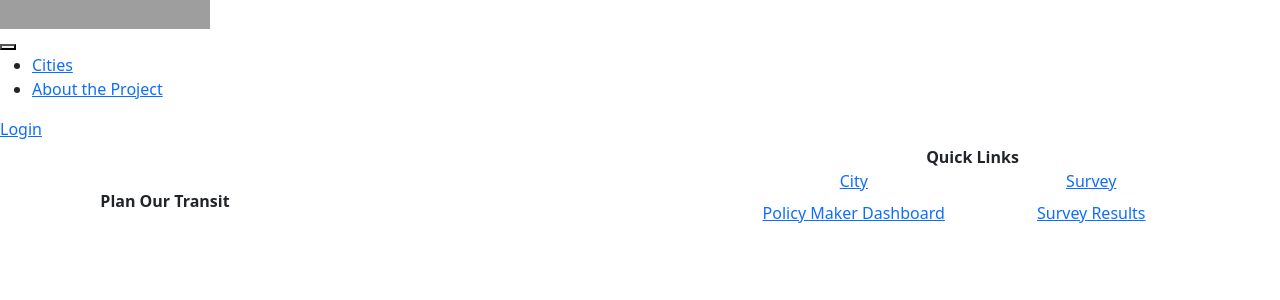
After one commit to uchicago-capp-30320/RouteRangers, a Django app: template app/route_rangers_api/templates/Basetemplate.html in a window 1280 px wide. The commit adds this page. Shown: the top 300 px of the page. Run offline with Django 3.2, Linux system fonts and the light colour scheme; the template is opened without the code that fills it, so the values that code supplies are empty; grey boxes are pictures that could not be loaded.

Commit message:
map.js PR

```diff
--- a/app/route_rangers_api/static/map.js
+++ b/app/route_rangers_api/static/map.js
@@ -1,5 +1,5 @@
 export function initializeMap(coordinates, stations, iconUrl) {
-  // Initialize the map with the given coordinates as the center
+  // Initialize the map at center of city
   var map = L.map('map').setView(coordinates, 13);
 
   // Add a tile layer
@@ -13,8 +13,8 @@ export function initializeMap(coordinates, stations, iconUrl) {
   // Custom icon for smaller markers
   var smallIcon = L.icon({
     iconUrl: iconUrl, // URL to a smaller icon image
-    iconSize: [15, 15], // Set the icon size you want
-    iconAnchor: [6, 6], // Adjust the anchor point if necessary
+    iconSize: [15, 15],
+    iconAnchor: [6, 6],
   });
 
   var markers = L.markerClusterGroup();
--- /dev/null
+++ b/app/route_rangers_api/templates/Basetemplate.html
@@ -0,0 +1,133 @@
+<!DOCTYPE html>
+<html lang="en">
+    <head>
+        <meta charset="UTF-8">
+        {% load static %}
+        <meta name="viewport" content="width=device-width, initial-scale=1.0">
+        <title>Plan Our Transit</title>
+        <link href="https://cdn.jsdelivr.net/npm/bootstrap@5.3.3/dist/css/bootstrap.min.css" rel="stylesheet" integrity="sha384-QWTKZyjpPEjISv5WaRU9OFeRpok6YctnYmDr5pNlyT2bRjXh0JMhjY6hW+ALEwIH" crossorigin="anonymous">
+        <link rel="stylesheet" href="{% static 'styles.css' %}">
+        <link rel="stylesheet" href="https://unpkg.com/leaflet/dist/leaflet.css" />
+        <link rel="preconnect" href="https://fonts.googleapis.com">
+        <link rel="preconnect" href="https://fonts.gstatic.com" crossorigin>
+        <link href="https://fonts.googleapis.com/css2?family=Inter:wght@100..900&display=swap" rel="stylesheet">
+    </head>
+    <body>
+        <header id="cs-navigation">
+            <div class="cs-container">
+            <!--Nav Logo-->
+                <a href="" class="cs-logo" aria-label="back to home">
+                    <img src="{% static 'logo.png' %}"  alt="logo" width="210" height="29" aria-hidden="true" decoding="async">
+                </a>
+            <!--Navigation List-->
+                <nav class="cs-nav" role="navigation">
+                <!--Mobile Nav Toggle-->
+                    <button class="cs-toggle" aria-label="mobile menu toggle">
+                        <div class="cs-box" aria-hidden="true">
+                            <span class="cs-line cs-line1" aria-hidden="true"></span>
+                            <span class="cs-line cs-line2" aria-hidden="true"></span>
+                            <span class="cs-line cs-line3" aria-hidden="true"></span>
+                        </div>
+                    </button>
+                <!-- We need a wrapper div so we can set a fixed height on the cs-ul in case the nav list gets too long from too many dropdowns being opened and needs to have an overflow scroll. This wrapper acts as the background so it can go the full height of the screen and not cut off any overflowing nav items while the cs-ul stops short of the bottom of the screen, which keeps all nav items in view no matter how mnay there are-->
+                    <div class="cs-ul-wrapper">
+                        <ul id="cs-expanded" class="cs-ul" aria-expanded="false">
+                            <li class="cs-li">
+                                <a href="/" class="{{cities_class}}">
+                                    Cities
+                                </a>
+                            </li>
+                            <li class="cs-li">
+                                <a href="/about" class="{{about_class}}">
+                                    About the Project
+                                </a>
+                            </li>
+                        </ul>
+                    </div>
+                </nav>
+                <a href="" class="cs-button-solid cs-nav-button">Login</a>
+            <!--Dark Mode toggle, uncomment button code if you want to enable a dark mode toggle-->
+            <!-- <button id="dark-mode-toggle" aria-label="dark mode toggle">
+                <svg class="cs-moon" xmlns="http://www.w3.org/2000/svg" viewBox="0 0 480 480" style="enable-background:new 0 0 480 480" xml:space="preserve"><path d="M459.782 347.328c-4.288-5.28-11.488-7.232-17.824-4.96-17.76 6.368-37.024 9.632-57.312 9.632-97.056 0-176-78.976-176-176 0-58.4 28.832-112.768 77.12-145.472 5.472-3.712 8.096-10.4 6.624-16.832S285.638 2.4 279.078 1.44C271.59.352 264.134 0 256.646 0c-132.352 0-240 107.648-240 240s107.648 240 240 240c84 0 160.416-42.688 204.352-114.176 3.552-5.792 3.04-13.184-1.216-18.496z"/></svg>
+                <img class="cs-sun" aria-hidden="true" src="https://csimg.nyc3.cdn.digitaloceanspaces.com/Icons%2Fsun.svg" decoding="async" alt="moon" width="15" height="15">
+            </button> -->
+            </div>
+        </header>
+
+        <main>
+            {% block content %}
+            {% endblock %}
+        </main>
+        <footer id="cs-footer">
+            <div class="container" >
+                <div class="row">
+                    <div class="col-md-2 text-nowrap">
+                        <p class="mb-0 pt-5 pb-3 text-center"><strong>Plan Our Transit</strong></p>
+                    </div>
+                    <div class="col-md-5"></div>
+                    <div class="col-md-5">
+                        <div class="row">
+                        <!-- Centering the heading above the columns -->
+                            <div class="col-md-12 text-center mt-1">
+                                <p class="mb-0 text-left text-nowrap"><strong>Quick Links</strong></p>
+                            </div>
+                        <!-- Distributing links evenly in two columns -->
+                            <div class="col-md-6 text-center">
+                                <ul class="list-unstyled">
+                                    <li class="cs-li mb-2"><a href="#" class="cs-li-link">City</a></li>
+                                    <li class="cs-li"><a href="#" class="cs-li-link">Policy Maker Dashboard</a></li>
+                                </ul>
+                            </div>
+                            <div class="col-md-6 text-center text-nowrap">
+                                <ul class="list-unstyled">
+                                    <li class="cs-li mb-2"> <a href="#" class="cs-li-link"> Survey</a></li>
+                                    <li class="cs-li"> <a href="#" class="cs-li-link"> Survey Results</a></li>
+                                </ul>
+                            </div>
+                        </div>
+                    </div>
+                </div>
+            </div>
+        </footer>
+        <script>
+    // Add a tile layer
+            L.tileLayer('https://{s}.tile.openstreetmap.org/{z}/{x}/{y}.png', {
+                attribution: 'Map data &copy; <a href="https://www.openstreetmap.org/">OpenStreetMap</a> contributors'
+            }).addTo(map);
+    // add classes for mobile navigation toggling
+            var CSbody = document.querySelector('body');
+            const CSnavbarMenu = document.querySelector('#cs-navigation');
+            const CShamburgerMenu = document.querySelector('#cs-navigation .cs-toggle');
+
+            CShamburgerMenu.addEventListener('click', function () {
+                CShamburgerMenu.classList.toggle('cs-active');
+                CSnavbarMenu.classList.toggle('cs-active');
+                CSbody.classList.toggle('cs-open');
+	// run the function to check the aria-expanded value
+                ariaExpanded();
+            });
+
+// checks the value of aria expanded on the cs-ul and changes it accordingly whether it is expanded or not
+            function ariaExpanded() {
+                const csUL = document.querySelector('#cs-expanded');
+                const csExpanded = csUL.getAttribute('aria-expanded');
+
+                if (csExpanded === 'false') {
+                    csUL.setAttribute('aria-expanded', 'true');
+                } else {
+                    csUL.setAttribute('aria-expanded', 'false');
+                }
+            }
+
+// mobile nav toggle code
+            const dropDowns = Array.from(document.querySelectorAll('#cs-navigation .cs-dropdown'));
+            for (const item of dropDowns) {
+                const onClick = () => {
+                    item.classList.toggle('cs-active');
+                };
+                item.addEventListener('click', onClick);
+            }
+        </script>
+        <script src="https://cdn.jsdelivr.net/npm/bootstrap@5.3.3/dist/js/bootstrap.bundle.min.js" integrity="sha384-YvpcrYf0tY3lHB60NNkmXc5s9fDVZLESaAA55NDzOxhy9GkcIdslK1eN7N6jIeHz" crossorigin="anonymous"></script>
+    </body>
+</html>
--- a/app/route_rangers_api/templates/Basetemplate_internal.html
+++ b/app/route_rangers_api/templates/Basetemplate_internal.html
@@ -114,7 +114,8 @@
             </div>
         </div>
     </footer>
-    <script>
+
+<script>
         // add classes for mobile navigation toggling
         var CSbody = document.querySelector('body');
         const CSnavbarMenu = document.querySelector('#cs-navigation');
--- a/app/route_rangers_api/templates/dashboard.html
+++ b/app/route_rangers_api/templates/dashboard.html
@@ -29,6 +29,7 @@
     </div>
   </div>
 </div>
+
 <div class="headers">
   <h2>Transit Map</h2>
   <p class="inline">Map showing all transit routes in your city</p>
```
